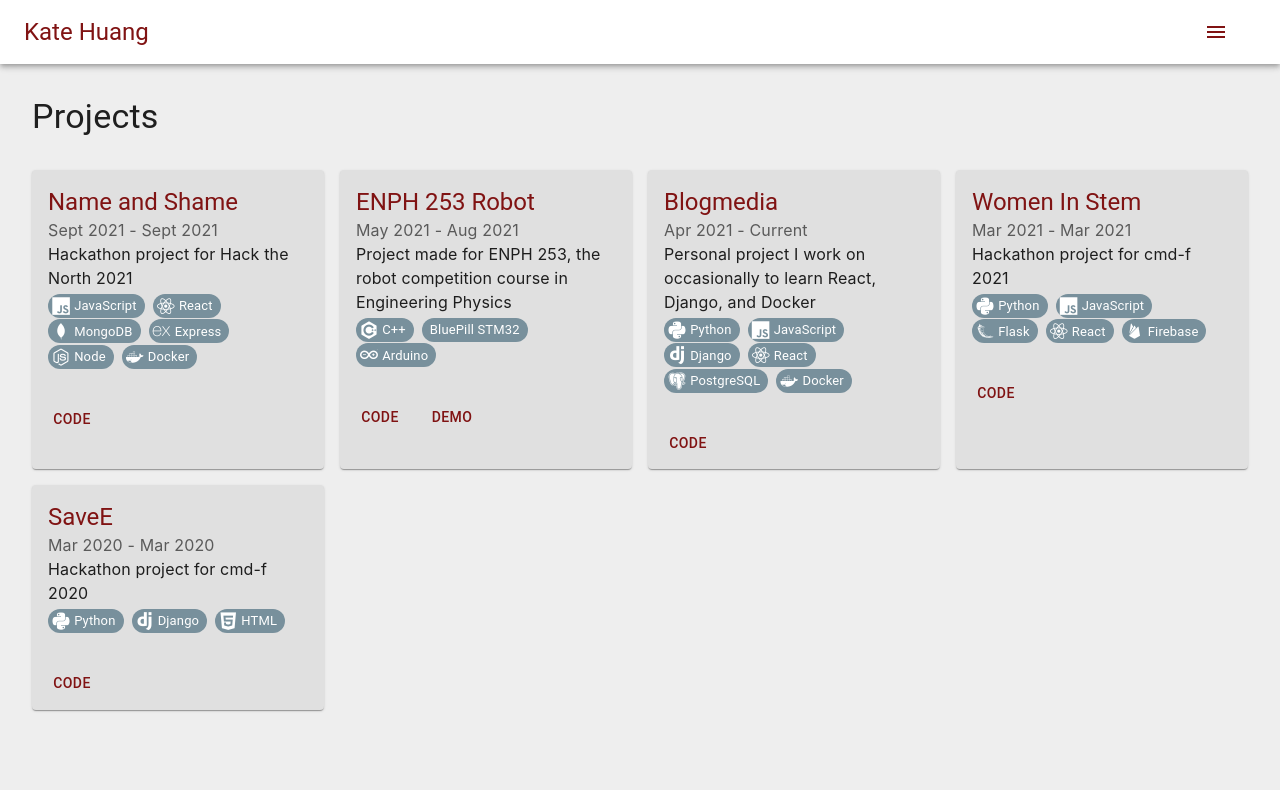
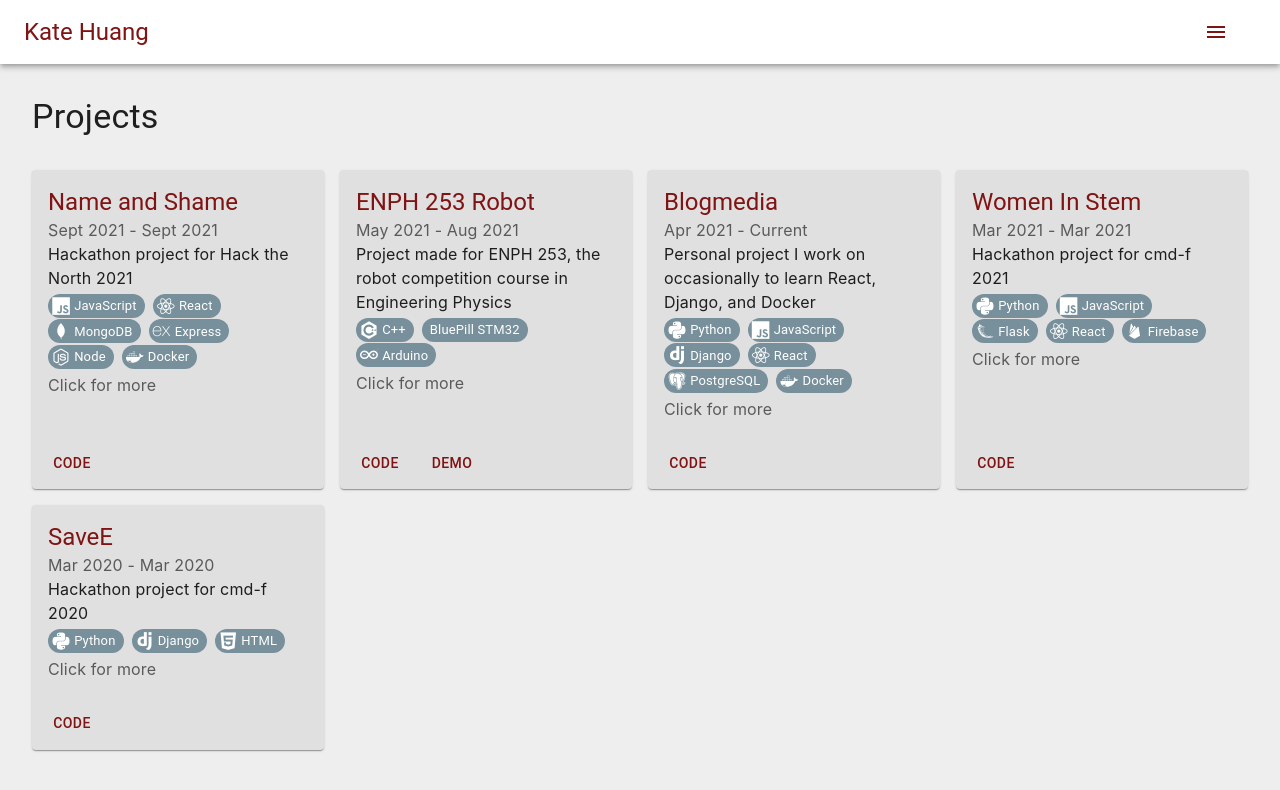
Before and after one commit to katejh/portfolio, a React (Create React App) app: page /portfolio/projects in a window 1280 px wide. Shown: the top 790 px of the page. Built offline with nearby package versions, Linux system fonts and the light colour scheme.

Commit message:
align buttons in project card to bottom and add indicator to click project if modal

```diff
--- a/src/components/Projects.js
+++ b/src/components/Projects.js
@@ -21,7 +21,10 @@ function Projects(props) {
                   projects={props.projects}
                   cardProps={{
                     sx: {
-                      height: '100%'
+                      height: '100%',
+                      flexDirection: 'column',
+                      display: 'flex',
+                      justifyContent: 'space-between'
                     },
                   }}
                   gridProps={{
--- a/src/components/ProjectsList.js
+++ b/src/components/ProjectsList.js
@@ -80,9 +80,21 @@ class ProjectsList extends React.Component {
                                 {project.brief}
                             </Typography>
                         </div>
-                        <div style={{marginTop: 2, marginBottom: 8}}>
+                        <div style={{marginTop: 2}}>
                             {skills}
                         </div>
+                        {
+                            this.state.show_modal ?
+                                <div style={{marginTop: 4}}>
+                                    <Typography
+                                      variant="p"
+                                      color="text.secondary"
+                                    >
+                                        Click for more
+                                    </Typography>
+                                </div>
+                                : null
+                        }
                     </CardContent>
                     <CardActions>
                         {project.code_link ?
```
